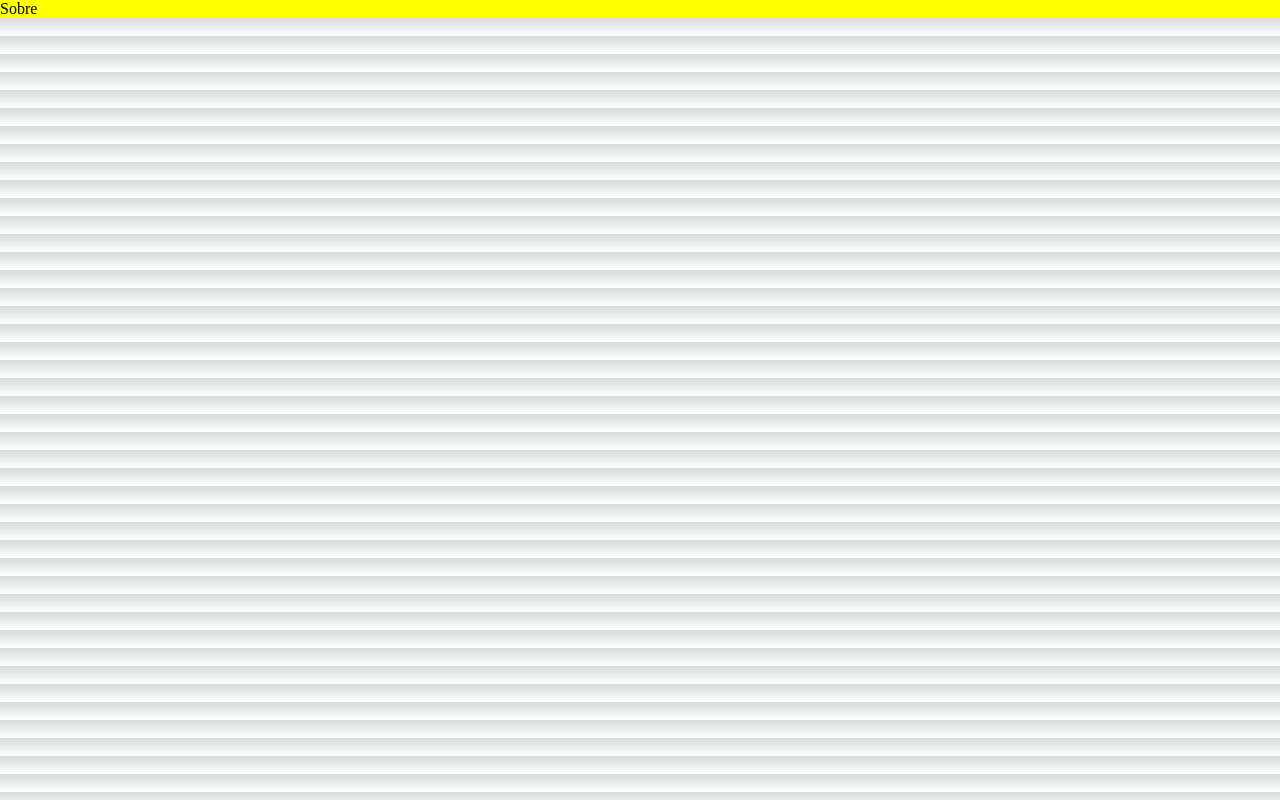
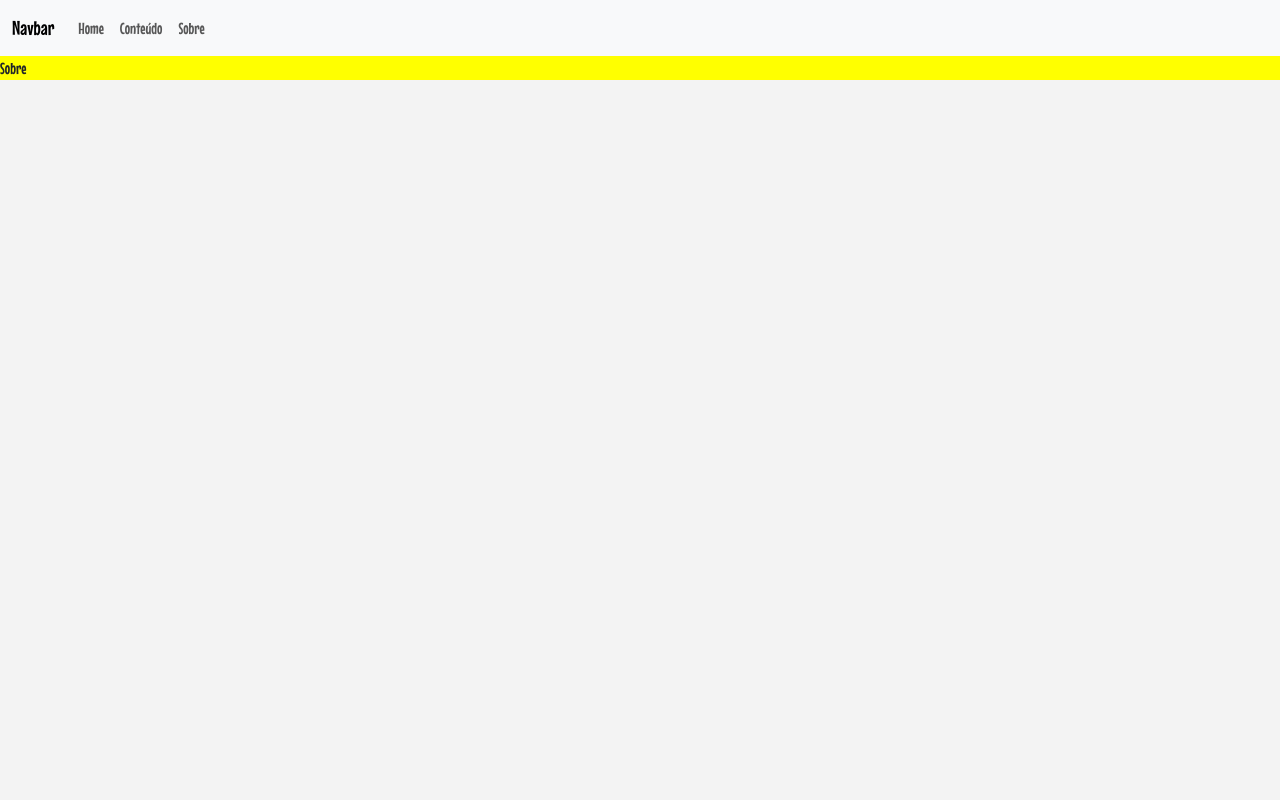
Before and after one commit to otavioborgsm/pos-desenvolvimento-fullstack-unesc, a Next.js app in the folder desenvolvimento-frontend/meu-projeto-next/: page /sobre in a window 1280 px wide. Built offline with nearby package versions, Linux system fonts and the light colour scheme.

Commit message:
Aula 03: global scss e Navbar;

```diff
--- /dev/null
+++ b/desenvolvimento-frontend/meu-projeto-next/components/Navbar/index.tsx
@@ -0,0 +1,40 @@
+import { useState } from "react";
+import Link from "next/link";
+
+export default function Navbar() {
+  const [menus, setMenus] = useState<any[]>([]);
+  const [showMobile, setShowMobile] = useState(false);
+
+  import("./menus.json").then(({ default: menus }) => {
+    setMenus(menus);
+  });
+
+  return (
+    <nav className="navbar navbar-expand-md bg-light">
+      <div className="container-fluid">
+        <Link className="navbar-brand" href="/">
+          Navbar
+        </Link>
+        <button
+          onClick={() => setShowMobile(!showMobile)}
+          onBlur={() => setShowMobile(false)}
+          className="navbar-toggler"
+          type="button"
+        >
+          <span className="navbar-toggler-icon"></span>
+        </button>
+        <div className="collapse navbar-collapse">
+          <ul className="navbar-nav me-auto mb-2 mb-lg-0">
+            {menus.map((item, index) => (
+              <li key={index} className="nav-item">
+                <Link className="nav-link" href={item.to}>
+                  {item.title}
+                </Link>
+              </li>
+            ))}
+          </ul>
+        </div>
+      </div>
+    </nav>
+  );
+}
--- /dev/null
+++ b/desenvolvimento-frontend/meu-projeto-next/components/Navbar/menus.json
@@ -0,0 +1,5 @@
+[
+    { "title": "Home", "to": "/" },
+    { "title": "Conteúdo", "to": "/conteudo" },
+    { "title": "Sobre", "to": "/sobre" }
+]
--- a/desenvolvimento-frontend/meu-projeto-next/components/Post/Template/index.tsx
+++ b/desenvolvimento-frontend/meu-projeto-next/components/Post/Template/index.tsx
@@ -1,9 +1,11 @@
+import Navbar from '@/components/Navbar'
 import styles from './Template.module.scss'
 import React from 'react'
 
 export default function Template({ children }: { children: React.ReactElement }) {
     return(
         <div className={styles.main}>
+            <Navbar />
             {children}
         </div>
     )
--- a/desenvolvimento-frontend/meu-projeto-next/pages/_app.tsx
+++ b/desenvolvimento-frontend/meu-projeto-next/pages/_app.tsx
@@ -1,4 +1,4 @@
-import '@/styles/globals.css'
+import '@/styles/globals.scss'
 import type { AppProps } from 'next/app'
 import Template from '@/components/Post/Template'
 
--- /dev/null
+++ b/desenvolvimento-frontend/meu-projeto-next/styles/globals.scss
@@ -0,0 +1,11 @@
+// Customizar as variáveis do bootstrap
+$body-bg: #f3f3f3;
+//Adicionar o bootstrap
+@import '~bootstrap/scss/bootstrap.scss';
+
+// Importanto fonte
+@import url("https://fonts.googleapis.com/css2?family=Mouse+Memoirs&display=swap");
+// Aplicar fonte para todos os elementos html
+* {
+  font-family: 'Mouse memoirs', sans-serif;
+}
```
